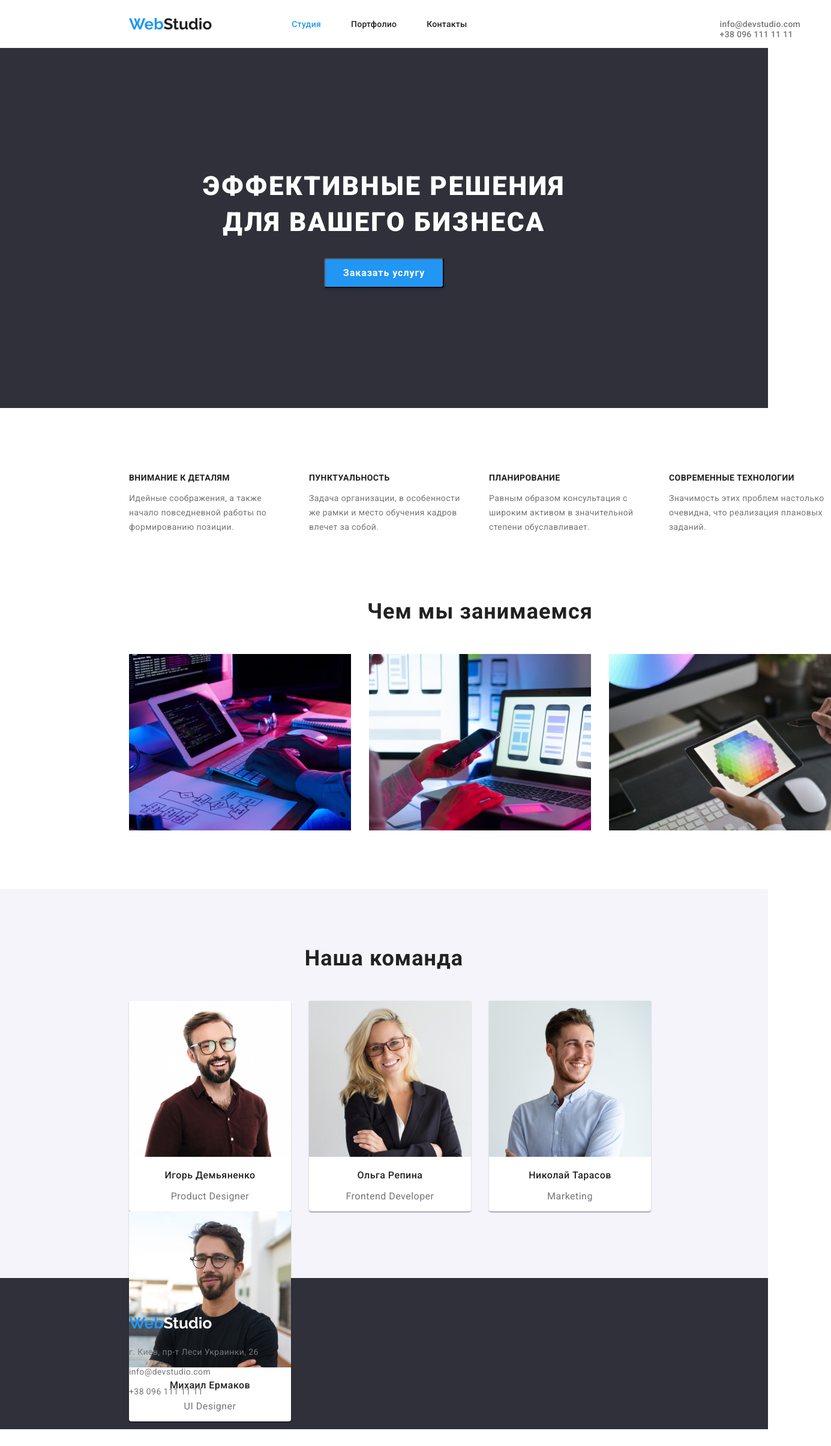
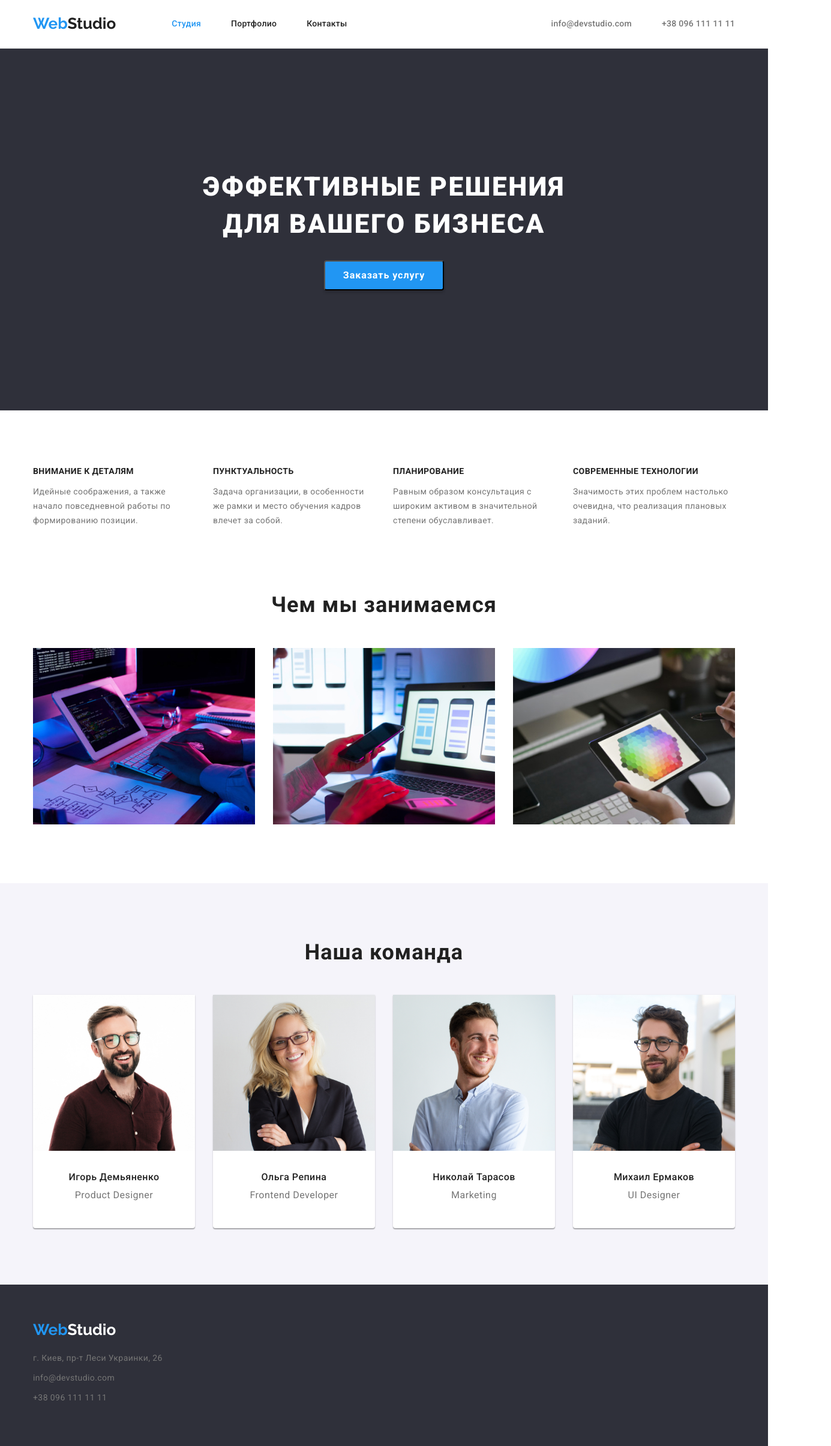
Before and after one commit to andriiberezhko/goit-markup-hw-03, a plain HTML site: page index.html in a window 1280 px wide. Shown: the whole page at 60% size, 1385 px wide, since content can reach past the window. Before the commit the page ends 2382 px from the top, so only its background shows below. Drawn offline with nearby package versions, Linux system fonts and the light colour scheme; a web font is replaced by a local one.

Commit message:
add all styles

```diff
--- a/css/styles.css
+++ b/css/styles.css
@@ -22,122 +22,150 @@ body {
   font-family: Roboto, sans-serif;
   /* width: 1600px; */
 }
-.container {
-  width: 1200px;
+h1,
+h2,
+h3,
+h4,
+ul {
+  margin: 0;
+  padding: 0;
+}
+ul {
+  list-style: none;
 }
 .link {
   cursor: pointer;
   text-decoration: none;
 }
-ul {
-  list-style: none;
+
+.container {
+  width: 1200px;
+  margin-left: auto;
+  margin-right: auto;
+  padding-left: 15px;
+  padding-right: 15px;
+  /* background-color: rgb(201, 221, 221);
+  outline: 1px solid black; */
+}
+/* section */
+.section {
+  padding-top: 94px;
+  padding-bottom: 94px;
 }
 
 /* Логотип */
 .logo {
-  margin-top: 25px;
-  margin-left: 215px;
-  font-family: Raleway;
+  font-family: Raleway, sans-serif;
   font-style: normal;
   font-weight: bold;
   font-size: 26px;
-  line-height: 31px;
+  line-height: 1.2;
 }
 .logo span {
   color: #2196f3;
 }
 .logo {
+  display: block;
   color: var(--text-heder-color);
 }
 /* Шапка сайта */
 /* Навигация */
-.navigation {
-  /* width: 1600px; */
-  height: 80px;
+.heder {
   display: flex;
+  align-items: center;
+}
+.page-header {
   border-bottom: 1px solid #ececec;
 }
+.nav {
+  align-items: center;
+  display: flex;
+}
 
-.navlist {
-  margin-top: 32px;
+.nav-list {
   margin-left: 93px;
   display: flex;
-  list-style: none;
-  /* font-family: Roboto; */
+
   font-style: normal;
   font-weight: 500;
   font-size: 14px;
-  line-height: 16px;
+  line-height: 1.14;
   letter-spacing: 0.02em;
 }
+.nav-list .item {
+  padding-top: 32px;
+  padding-bottom: 32px;
 
-.navlist .link {
-  margin-right: 50px;
+  cursor: pointer;
+}
+.nav-list .item + .item {
+  margin-left: 50px;
+}
+
+.nav-list .link {
   color: var(--text-heder-color);
 }
-.navlist .link:hover,
-.navlist .link:focus {
+.nav-list .link:hover,
+.nav-list .link:focus {
   color: var(--hover-link-nav);
 }
-.navlist .link.curent {
+.nav-list .link.curent {
   color: var(--hover-link-nav);
 }
 /* контакты в шапке */
-.contactlist {
-  margin-top: 32px;
-  margin-left: 331px;
+.contact-list {
+  margin-left: auto;
   display: flex;
-  flex-wrap: wrap;
-  list-style: none;
-  /* font-family: Roboto; */
+
   font-style: normal;
   font-weight: 500;
   font-size: 14px;
-  line-height: 16px;
+  line-height: 1.14;
   letter-spacing: 0.02em;
 }
-.contactlist .link {
-  margin-right: 50px;
+.contact-list .item + .item {
+  margin-left: 50px;
+}
+.contact-list .link {
   color: var(--text-color);
 }
 
-.contactlist .link:hover,
-.contactlist .link:focus {
+.contact-list .link:hover,
+.contact-list .link:focus {
   color: var(--hover-link-nav);
 }
 
 /* подвал сайта */
 .foot {
-  /* width: 1600px; */
-  height: 252px;
   background-color: var(--background-footer-color);
   margin-top: 0px;
 }
+.foot .container {
+  padding-top: 60px;
+  padding-bottom: 60px;
+}
 /* логотип в подвале */
-.logofooter {
-  padding-top: 60px;
+
+.foot .link {
+  color: #ffffff;
 }
-
-.logofooter > .link {
-  color: #ffffff;
+.foot .logo {
+  display: inline-block;
 }
 /* адрес в подвале сайта */
 .adresslist {
   margin-top: 20px;
-  margin-left: 215px;
-  padding-left: 0px;
-  list-style: none;
-  /* font-family: Roboto; */
+
   font-style: normal;
   font-weight: normal;
   font-size: 14px;
-  line-height: 24px;
+  line-height: 1.7;
   letter-spacing: 0.03em;
 }
-.adresslist li {
-  margin-top: 9px;
-}
+
 .adresslist .link {
+  display: inline-block;
+  margin-bottom: 9px;
   color: #757575;
 }
 .adresslist .link:hover,
@@ -149,149 +177,140 @@ ul {
 /* секция герой */
 .hero {
   text-align: center;
-  /* width: 1600px; */
-  height: 600px;
+
   background-color: #2f303a;
   margin-top: 0px;
 }
 .hero-title {
-  margin: 0 0 0 0;
   padding-top: 200px;
   font-style: normal;
   font-weight: 900;
   font-size: 44px;
-  line-height: 60px;
+  line-height: 1.4;
   letter-spacing: 0.06em;
   text-transform: uppercase;
   color: #ffffff;
 }
 .hero-button {
+  margin-top: 30px;
+  margin-bottom: 200px;
   width: 200px;
   height: 50px;
-  margin-top: 30px;
   background-color: #2196f3;
   box-shadow: 0px 4px 4px rgba(0, 0, 0, 0.15);
   border-radius: 4px;
   font-weight: bold;
   font-style: normal;
   font-size: 16px;
-  line-height: 30px;
+  line-height: 1.87;
   letter-spacing: 0.06em;
   color: #ffffff;
 }
 
 /* Секция наши качества */
-.qualities {
+.qualities .list {
   display: flex;
-  flex-wrap: wrap;
-  justify-content: space-between;
-  width: 1170px;
-  margin-top: 94px;
-  margin-left: 215px;
-  padding-left: 0px;
 }
 
+.qualities .items:not(:first-child),
+.activities .items:not(:first-child),
+.teem .items:not(:first-child) {
+  margin-left: 30px;
+}
+.qualities .items {
+  width: 270px;
+}
 .qualities .title {
   font-style: normal;
   font-weight: bold;
   font-size: 14px;
-  line-height: 16px;
+  line-height: 1.14;
   letter-spacing: 0.03em;
   text-transform: uppercase;
 }
+
 .qualities .text {
-  width: 270px;
   font-style: normal;
   font-weight: normal;
   font-size: 14px;
-  line-height: 24px;
+  line-height: 1.7;
   letter-spacing: 0.03em;
   color: var(--text-color);
 }
+
 /* секция чем мы занимаемся */
-.activities {
-  width: 1170px;
+
+.activities .title {
   text-align: center;
-  margin-top: 94px;
-  margin-left: 215px;
-}
-.activities .title {
+  margin-bottom: 50px;
   font-weight: bold;
   font-size: 36px;
-  line-height: 42px;
+  line-height: 1.17;
   letter-spacing: 0.03em;
+}
+.activities {
+  padding-top: 0;
 }
 .activities .list {
   display: flex;
-  justify-content: space-between;
-  flex-wrap: wrap;
-  padding: 0 0 0 0;
-  margin-top: 50px;
 }
-/* .activities li {
-  margin-right: 30px;
-} */
+
 /* секция наша команда */
 .teem {
-  /* width: 1600px; */
-  height: 648px;
+  text-align: center;
   background-color: #f5f4fa;
-  text-align: center;
-  margin-top: 94px;
 }
 .teem .list {
   display: flex;
-  flex-wrap: wrap;
-  padding: 0 0 0 0;
-  margin-top: 50px;
-  margin-left: 215px;
 }
-.teem li {
-  margin-right: 30px;
+
+.teem .items {
   background: #ffffff;
   box-shadow: 0px 1px 3px rgba(0, 0, 0, 0.12), 0px 1px 1px rgba(0, 0, 0, 0.14),
     0px 2px 1px rgba(0, 0, 0, 0.2);
   border-radius: 0px 0px 4px 4px;
 }
 .teem .title {
+  /* padding-top: 94px; */
+  margin-bottom: 50px;
   font-weight: bold;
   font-size: 36px;
-  line-height: 42px;
+  line-height: 1.17;
   letter-spacing: 0.03em;
-  padding-top: 94px;
 }
 .teem .name-title {
+  margin-top: 30px;
   font-weight: 500;
   font-size: 16px;
-  line-height: 19px;
+  line-height: 1.2;
   letter-spacing: 0.03em;
 }
 .teem .text {
+  margin-top: 10px;
+  padding-bottom: 30px;
   font-weight: normal;
   font-size: 16px;
-  line-height: 19px;
+  line-height: 1.2;
   letter-spacing: 0.03em;
   color: var(--text-color);
 }
 /* Стилизация страницы портфолио */
 /* кнопки навигации по портфолио */
-.portfolio-section {
-  width: 1170px;
-
-  height: 1360px;
-  margin-top: 94px;
-  margin-bottom: 94px;
-  margin-left: 215px;
+.section.filtr {
+  padding-bottom: 0;
 }
-
-.button-list {
-  list-style: none;
+.section.progect {
+  padding-top: 0;
+}
+.button .list {
+  display: flex;
   justify-content: center;
-  display: flex;
-  flex-wrap: wrap;
 }
-.button-list .button-filtr:hover,
-.button-list .button-filtr:focus {
+.button .items:not(:first-child) {
+  margin-left: 8px;
+}
+.button .button-filtr:hover,
+.button .button-filtr:focus {
   background: #2196f3;
   box-shadow: 0px 3px 1px rgba(0, 0, 0, 0.1), 0px 1px 2px rgba(0, 0, 0, 0.08),
     0px 2px 2px rgba(0, 0, 0, 0.12);
@@ -304,11 +323,10 @@ ul {
   height: 38px;
   border-radius: 4px;
   border: none;
-  /* font-family: Roboto; */
   font-style: normal;
   font-weight: 500;
   font-size: 16px;
-  line-height: 26px;
+  line-height: 1.6;
   text-align: center;
   letter-spacing: 0.03em;
   padding: 6px 22px 6px 22px;
@@ -316,26 +334,39 @@ ul {
   color: #212121;
 }
 /* список проэктов */
-.progect-list {
-  justify-content: space-between;
-  padding-left: 0px;
-  list-style: none;
+.progect .list {
   display: flex;
   flex-wrap: wrap;
+  padding-top: 50px;
+  margin-left: -30px;
+  margin-top: -30px;
 }
-.progect-list li {
-  border: 1px solid #eeeeee;
-  box-sizing: border-box;
+.progect .items {
+  margin-left: 30px;
+  margin-top: 30px;
+  flex-basis: calc(100% / 3 - 30px);
+  outline: 1px solid #eeeeee;
+}
+.progect .items-text {
+  padding: 20px 24px;
+}
 
-  margin-top: 30px;
+.progect .title {
+  /* margin-top: 20px; */
+  color: var(--text-heder-color);
+  font-style: normal;
+  font-weight: bold;
+  font-size: 18px;
+  line-height: 2;
+  letter-spacing: 0.06em;
 }
-.progect-list .title {
-  margin-left: 24px;
-  color: var(--text-heder-color);
+.progect .text {
+  margin-top: 4px;
+  margin-bottom: 0;
+  color: var(--text-color);
+  font-style: normal;
+  font-weight: normal;
+  font-size: 16px;
+  line-height: 1.875;
+  letter-spacing: 0.03em;
 }
-.progect-list .text {
-  margin-left: 24px;
-  margin-top: 4px;
-  margin-bottom: 20px;
-  color: var(--text-color);
-}
--- a/index.html
+++ b/index.html
@@ -1,11 +1,13 @@
 <!DOCTYPE html>
 <html lang="ru">
+
 <head>
     <meta charset="UTF-8">
     <meta http-equiv="X-UA-Compatible" content="IE=edge">
     <meta name="viewport" content="width=device-width, initial-scale=1.0">
     <title>Студия</title>
-    <link rel="stylesheet" href="https://cdnjs.cloudflare.com/ajax/libs/modern-normalize/1.0.0/modern-normalize.min.css" />
+    <link rel="stylesheet"
+        href="https://cdnjs.cloudflare.com/ajax/libs/modern-normalize/1.0.0/modern-normalize.min.css" />
     <link rel="stylesheet" href="css/styles.css">
     <link rel="preconnect" href="https://fonts.googleapis.com">
     <link rel="preconnect" href="https://fonts.gstatic.com" crossorigin>
@@ -14,107 +16,132 @@
         rel="stylesheet">
 
 </head>
+
 <body>
-    <div class="conteiner">
+
     <!--Шапка-->
-        <header>
-            <div class="navigation">
+
+    <header class="page-header">
+
+        <div class="container heder">
+            <nav class="nav">
                 <a href="#" class="logo link"> <span>Web</span>Studio</a>
-                <nav>
 
-                    <ul class="navlist">
-                        <li><a href="./index.html" class="link curent">Студия</a></li>
-                        <li><a href="./portfolio.html" class="link">Портфолио</a></li>
-                        <li><a href="" class="link">Контакты</a></li>
+
+                <ul class="nav-list">
+                    <li class="item"><a href="./index.html" class="link curent">Студия</a></li>
+                    <li class="item"><a href="./portfolio.html" class="link">Портфолио</a></li>
+                    <li class="item"><a href="#" class="link">Контакты</a></li>
                 </ul>
             </nav>
 
-                <ul class="contactlist">
-                    <li><a href="mailto:info@devstudio.com" class="link">info@devstudio.com</a></li>
-                    <li><a href="tel:+380961111111" class="link">+38 096 111 11 11</a></li>
+            <ul class="contact-list">
+                <li class="item"><a href="mailto:info@devstudio.com" class="link">info@devstudio.com</a></li>
+                <li class="item"><a href="tel:+380961111111" class="link">+38 096 111 11 11</a></li>
             </ul>
         </div>
 
     </header>
+
     <!--главный контент-->
     <main>
 
         <section class="hero">
-
+            <div class="container">
                 <h1 class="hero-title">Эффективные решения<br> для вашего бизнеса</h1>
                 <button type="button" class="hero-button"> Заказать услугу</button>
-
+            </div>
         </section>
 
-            <section>
+
+
+        <section class="section qualities">
+            <div class="container">
                 <h2 hidden>Наши качества</h2>
                 <!--невидимый заголовок-->
-                <ul class="qualities">
-                    <li>
+                <ul class="list">
+                    <li class="items">
                         <h3 class="title">Внимание к деталям</h3>
-                        <p class="text">Идейные соображения, а также начало повседневной работы по формированию позиции.</p>
-                    </li>
-                    <li>
-                        <h3 class="title">Пунктуальность</h3>
-                        <p class="text">Задача организации, в особенности же рамки и место обучения кадров влечет за собой.
+                        <p class="text">Идейные соображения, а также начало повседневной работы по формированию позиции.
                         </p>
                     </li>
-                    <li>
-                        <h3 class="title">Планирование</h3>
-                        <p class="text">Равным образом консультация с широким активом в значительной степени обуславливает.
+
+                    <li class="items">
+                        <h3 class="title">Пунктуальность</h3>
+                        <p class="text">Задача организации, в особенности же рамки и место обучения кадров влечет за
+                            собой.
                         </p>
                     </li>
-                    <li>
+
+                    <li class="items">
+                        <h3 class="title">Планирование</h3>
+                        <p class="text">Равным образом консультация с широким активом в значительной степени
+                            обуславливает.
+                        </p>
+                    </li>
+
+                    <li class="items">
                         <h3 class="title">Современные технологии</h3>
                         <p class="text">Значимость этих проблем настолько очевидна, что реализация плановых заданий.</p>
                     </li>
                 </ul>
+            </div>
         </section>
-            <section class="activities">
+
+
+        <section class="section activities">
+            <div class="container">
                 <h2 class="title">Чем мы занимаемся</h2>
                 <ul class="list">
-                    <li>
+                    <li class="items">
                         <img src="./images/box1.jpg" alt="direction of activity" width="370">
                     </li>
-                    <li>
+                    <li class="items">
                         <img src="./images/box2.jpg" alt="direction of activity" width="370">
                     </li>
-                    <li>
+                    <li class="items">
                         <img src="./images/box3.jpg" alt="direction of activity" width="370">
                     </li>
                 </ul>
+            </div>
         </section>
-            <section class="teem">
+
+
+            <section class="section teem">
+                <div class="container">
                 <h2 class="title">Наша команда</h2>
                 <ul class="list">
-                    <li>
+                    <li class="items">
                         <img src="./images/igordemjanenko.jpg" alt="Igor Dejanenko" width="270">
                         <h3 class="name-title">Игорь Демьяненко</h3>
                         <p class="text">Product Designer</p>
                     </li>
-                    <li>
+                    <li class="items">
                         <img src="./images/olgarepina.jpg" alt="Olga Repina" width="270">
                         <h3 class="name-title">Ольга Репина</h3>
                         <p class="text">Frontend Developer</p>
                     </li>
-                    <li>
+                    <li class="items">
                         <img src="./images/nikolajtarasov.jpg" alt="Nikolaj Tarasov" width="270">
                         <h3 class="name-title">Николай Тарасов</h3>
                         <p class="text">Marketing</p>
                     </li>
-                    <li> <img src="./images/mihailermakov.jpg" alt="Mihail Ermakov" width="270">
+                    <li class="items"> <img src="./images/mihailermakov.jpg" alt="Mihail Ermakov" width="270">
                         <h3 class="name-title">Михаил Ермаков</h3>
                         <p class="text">UI Designer</p>
                     </li>
                 </ul>
+                </div>
             </section>
+
     </main>
     <!--подвал-->
     <footer class="foot">
-            <div class="logofooter">
+        <div class="container">
+
 
             <a href="#" class="logo link"> <span> Web</span>Studio</a>
-            </div>
+
             <address>
                 <ul class="adresslist">
                     <li><a href="https://www.google.com.ua/maps/place/%D0%B1%D1%83%D0%BB.+%D0%9B%D0%B5%D1%81%D0%B8+%D0%A3%D0%BA%D1%80%D0%B0%D0%B8%D0%BD%D0%BA%D0%B8,+26,+%D0%9A%D0%B8%D0%B5%D0%B2,+02000/@50.4265841,30.5361971,17z"
@@ -123,8 +150,9 @@
                     <li><a href="tel:+380961111111" class="link">+38 096 111 11 11</a></li>
                 </ul>
             </address>
+        </div>
+    </footer>
 
-        </footer>
-    </div>
 </body>
+
 </html>
```
Also changed, not shown: portfolio.html (+74 -40 lines). Lines whose indentation alone changed are shown as unchanged.
